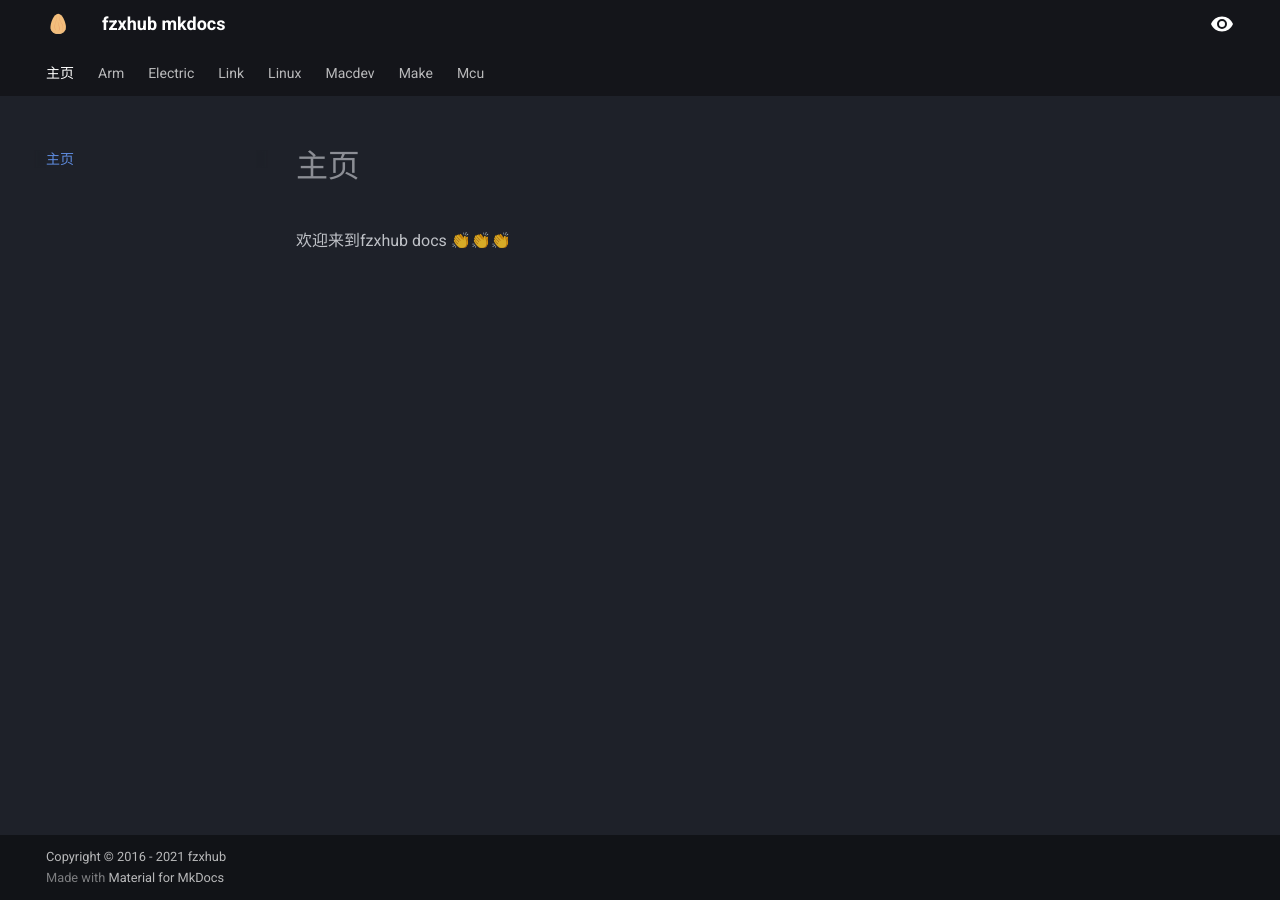
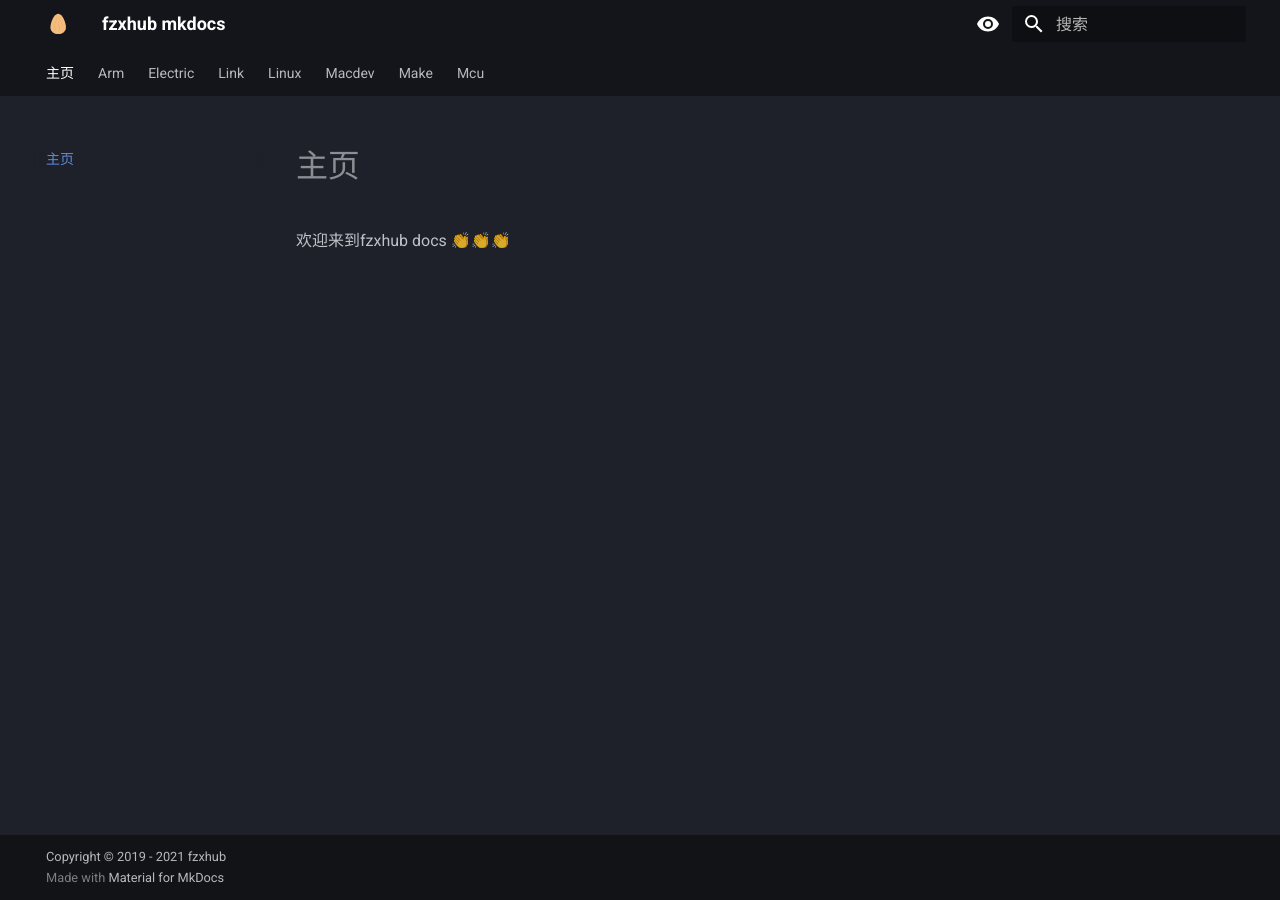
Before and after one commit to fzxhub/docs_mkdocs, an MkDocs documentation site: the page built from docs/index.md, in a window 1280 px wide. Built offline with MkDocs 1.6.1 and Material for MkDocs 9.7.7, drawn with Linux system fonts in a browser that asks for light colours.

Commit message:
修改版权信息

```diff
--- a/mkdocs.yml
+++ b/mkdocs.yml
@@ -40,7 +40,7 @@ theme:
 #      - linux: holle/?.md
 
 #版权设置
-copyright: Copyright &copy; 2016 - 2021 fzxhub
+copyright: Copyright &copy; 2019 - 2021 fzxhub
 
 #仓库设置
 #repo_url: https://github.com/fzxhub/docs_share_mkdocs
@@ -48,6 +48,7 @@ copyright: Copyright &copy; 2016 - 2021 fzxhub
 
 #插件
 plugins:
+  - search
 
 
 #部署到当前仓库gh_pages分支上指令： mkdocs gh-deploy --force
```
